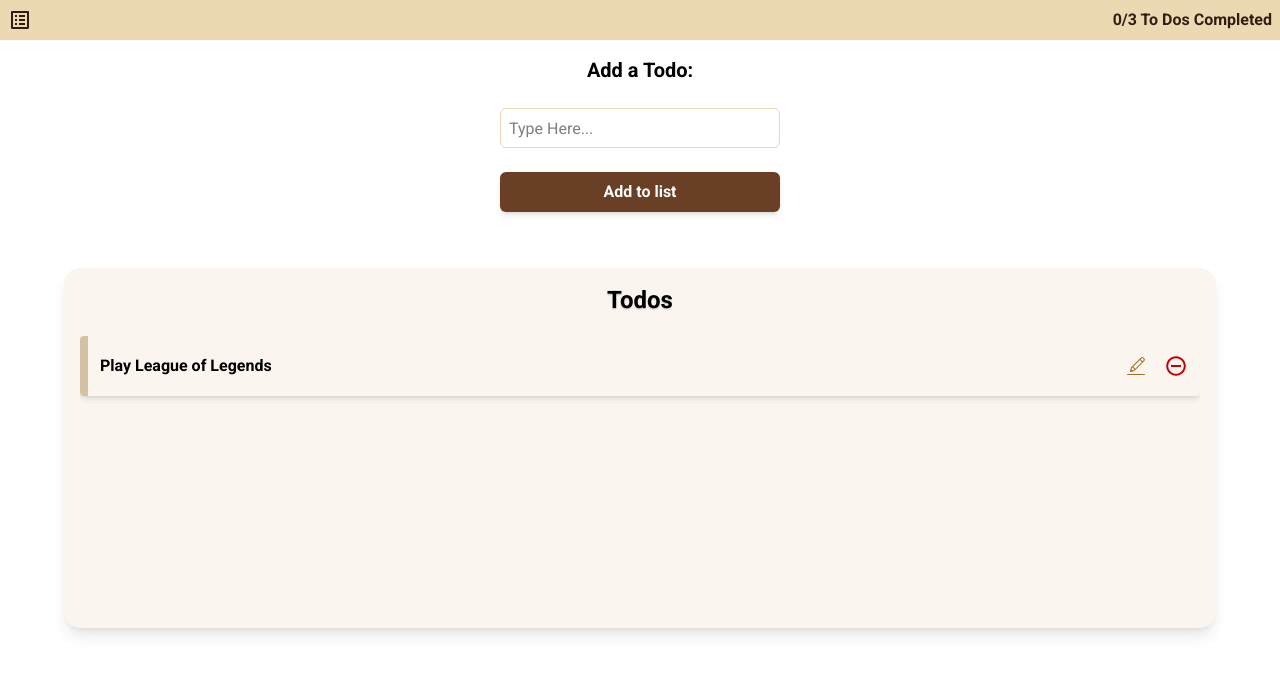
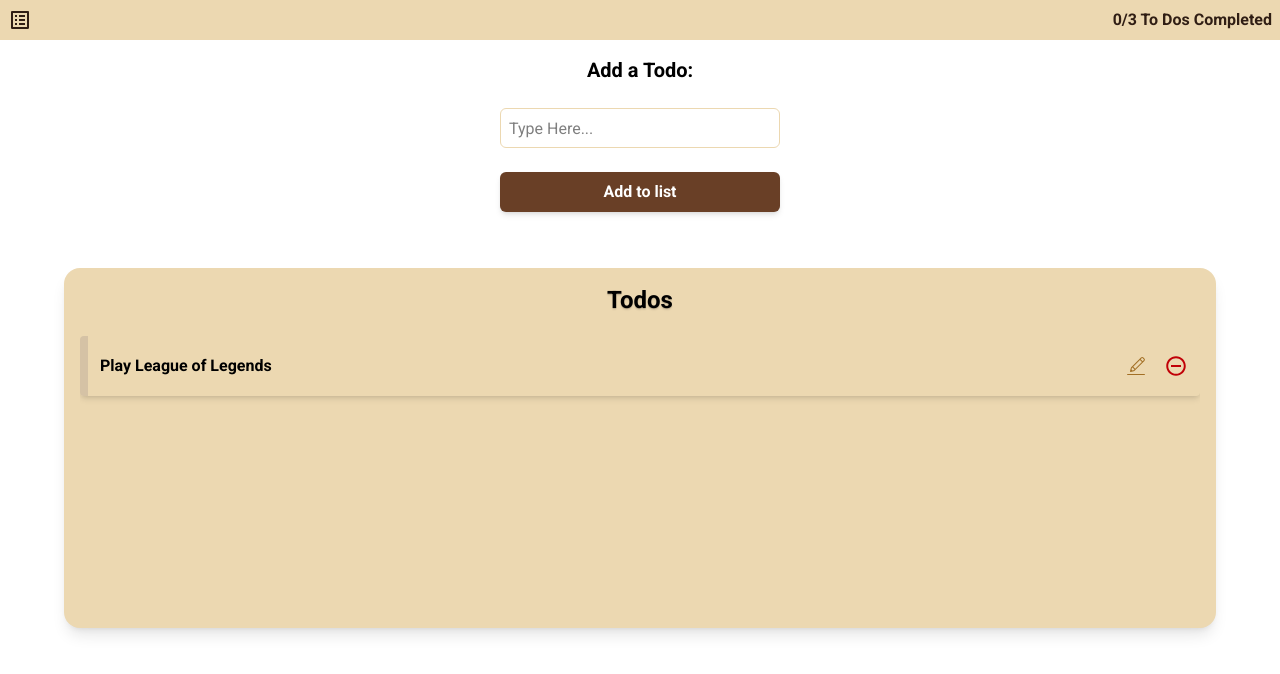
Before and after one commit to Jido-Mad/To-Do-App, a React (Vite) app: page / in a window 1280 px wide. Shown: the top 674 px of the page. Built offline with nearby package versions, Linux system fonts and the light colour scheme.

Commit message:
Color for Todo List

```diff
--- a/src/Components/sections/List.jsx
+++ b/src/Components/sections/List.jsx
@@ -3,7 +3,7 @@ import { CiEdit } from "react-icons/ci";
 
 function List() {
   return (
-    <div className="shadow-lg h-90 w-[90%] p-4 bg-[#FAF6EF] rounded-2xl flex flex-col items-center gap-5 self-center">
+    <div className="shadow-lg h-90 w-[90%] p-4 bg-[#ECD8B1] rounded-2xl flex flex-col items-center gap-5 self-center">
       <h2 className="font-roboto-bold text-2xl text-shadow-sm">Todos</h2>
       <ul className="w-full flex flex-col items-center gap-5 h-full  overflow-auto">
         {/*Styling for the Tasks*/}
```
